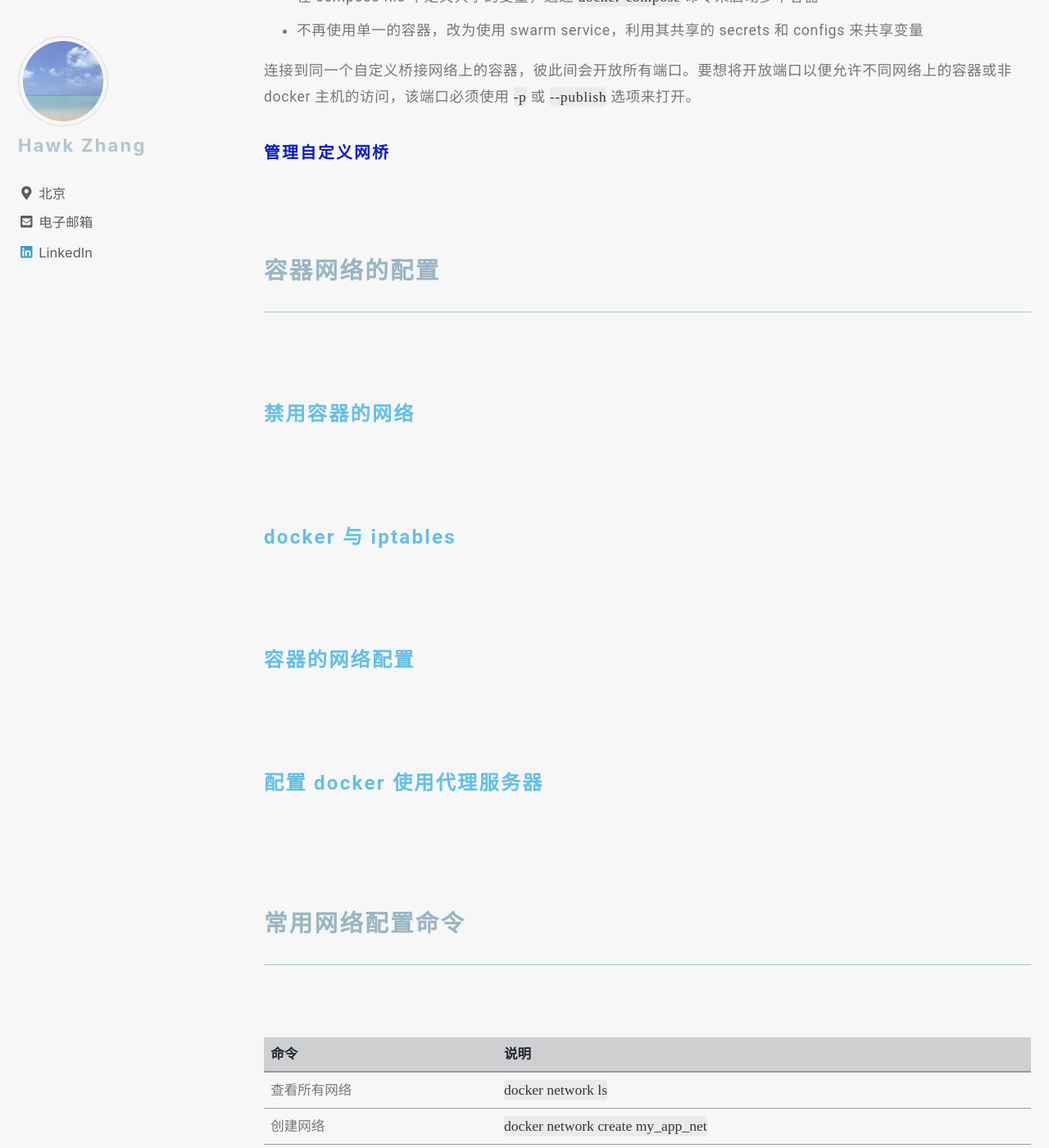
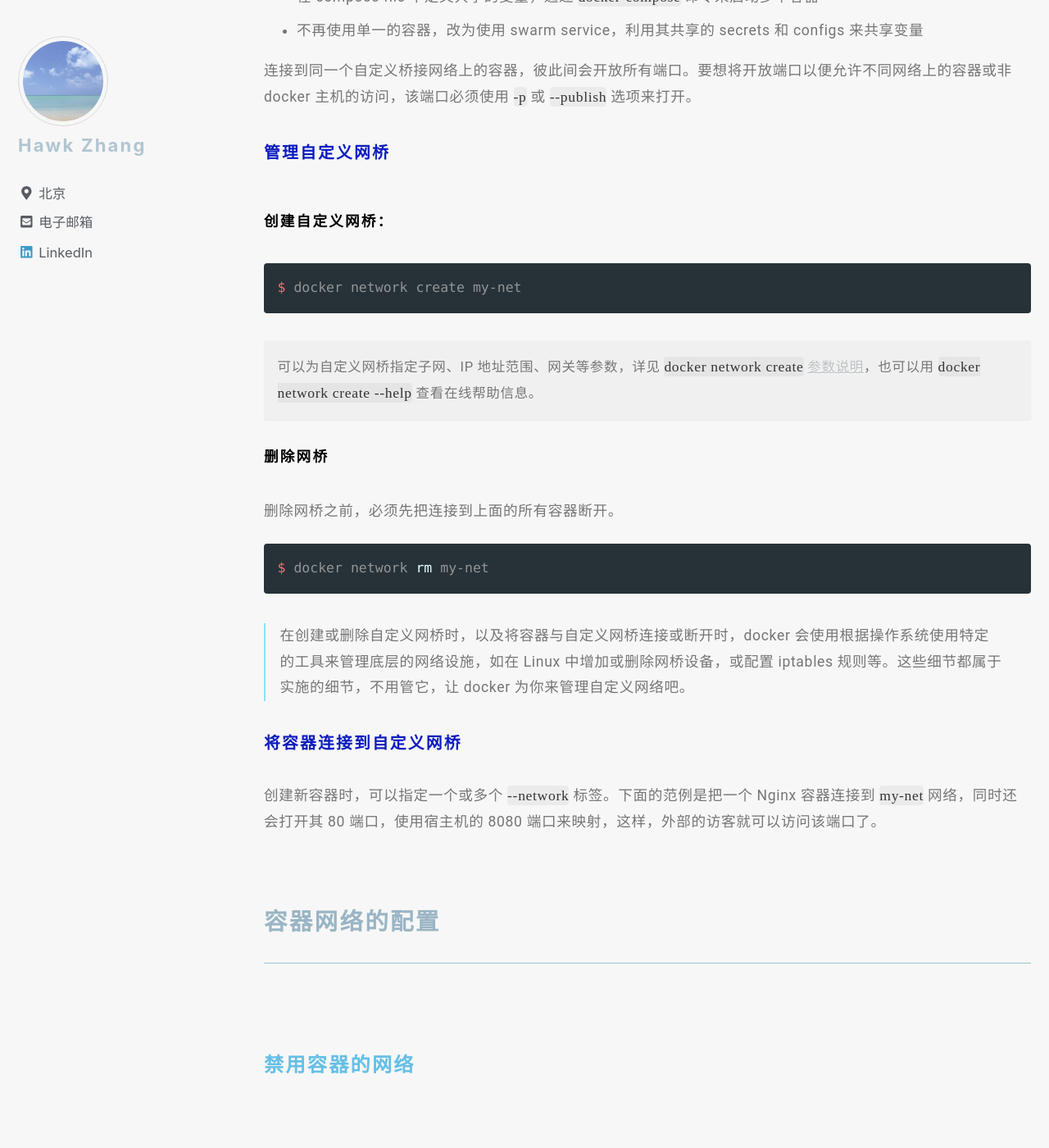
Before and after one commit to narru888/linotes_note, a Jekyll site: the page built from _posts/docker/2018-02-01-docker.basic.md, in a window 1280 px wide and 1400 px high, scrolled down 27104 px. Shown: the whole window at 82% size. Built offline with Jekyll 4.4.1, drawn with Linux system fonts in a browser that asks for light colours; nearby versions of some CDN libraries; a script that is not in the unit is left out.

Commit message:
update on 2018-10-03 13:00:01 CST

````diff
--- a/_posts/docker/2018-02-01-docker.basic.md
+++ b/_posts/docker/2018-02-01-docker.basic.md
@@ -893,7 +893,29 @@ Docker 的网络子系统是可插拔的。使用各种不同的驱动。系统
 
 ##### 管理自定义网桥
 
+###### 创建自定义网桥：
 
+```bash
+$ docker network create my-net
+```
+
+可以为自定义网桥指定子网、IP 地址范围、网关等参数，详见 `docker network create` [参数说明](https://docs.docker.com/engine/reference/commandline/network_create/#specify-advanced-options)，也可以用 `docker network create --help` 查看在线帮助信息。
+{: .notice}
+
+###### 删除网桥
+
+删除网桥之前，必须先把连接到上面的所有容器断开。
+
+```bash
+$ docker network rm my-net
+```
+
+>在创建或删除自定义网桥时，以及将容器与自定义网桥连接或断开时，docker 会使用根据操作系统使用特定的工具来管理底层的网络设施，如在 Linux 中增加或删除网桥设备，或配置 iptables 规则等。这些细节都属于实施的细节，不用管它，让 docker 为你来管理自定义网络吧。
+
+
+##### 将容器连接到自定义网桥
+
+创建新容器时，可以指定一个或多个 `--network` 标签。下面的范例是把一个 Nginx 容器连接到 `my-net` 网络，同时还会打开其 80 端口，使用宿主机的 8080 端口来映射，这样，外部的访客就可以访问该端口了。
 
 
 
````
